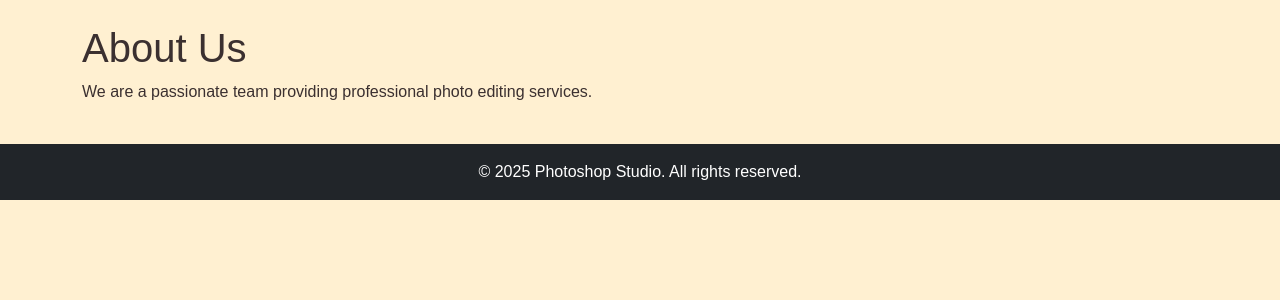
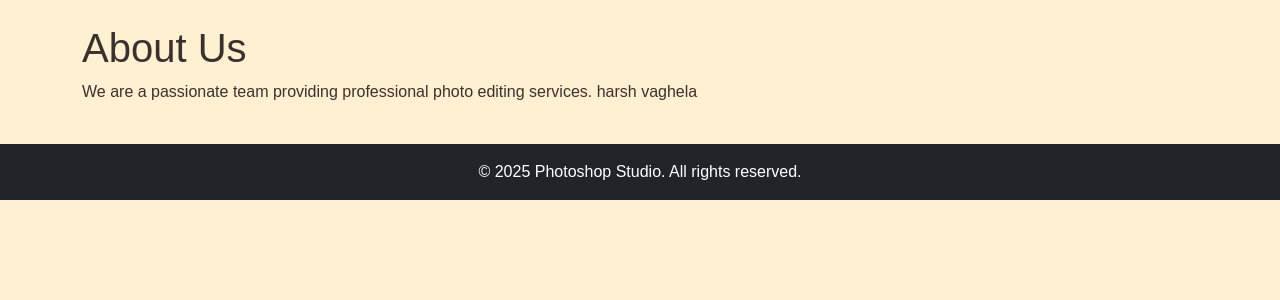
Before and after one commit to Harshv8866/Studio_85, a Django app: page /about/ in a window 1280 px wide. Shown: the part 78-378 px from the top of the page. Run offline with Django 5.2, Linux system fonts and the light colour scheme.

Commit message:
Fixed settings.py bug and updated templates

```diff
--- a/main/templates/main/about.html
+++ b/main/templates/main/about.html
@@ -1,5 +1,5 @@
 {% extends 'main/base.html' %}
 {% block content %}
 <h1>About Us</h1>
-<p>We are a passionate team providing professional photo editing services.</p>
+<p>We are a passionate team providing professional photo editing services. harsh vaghela</p>
 {% endblock %}
```
